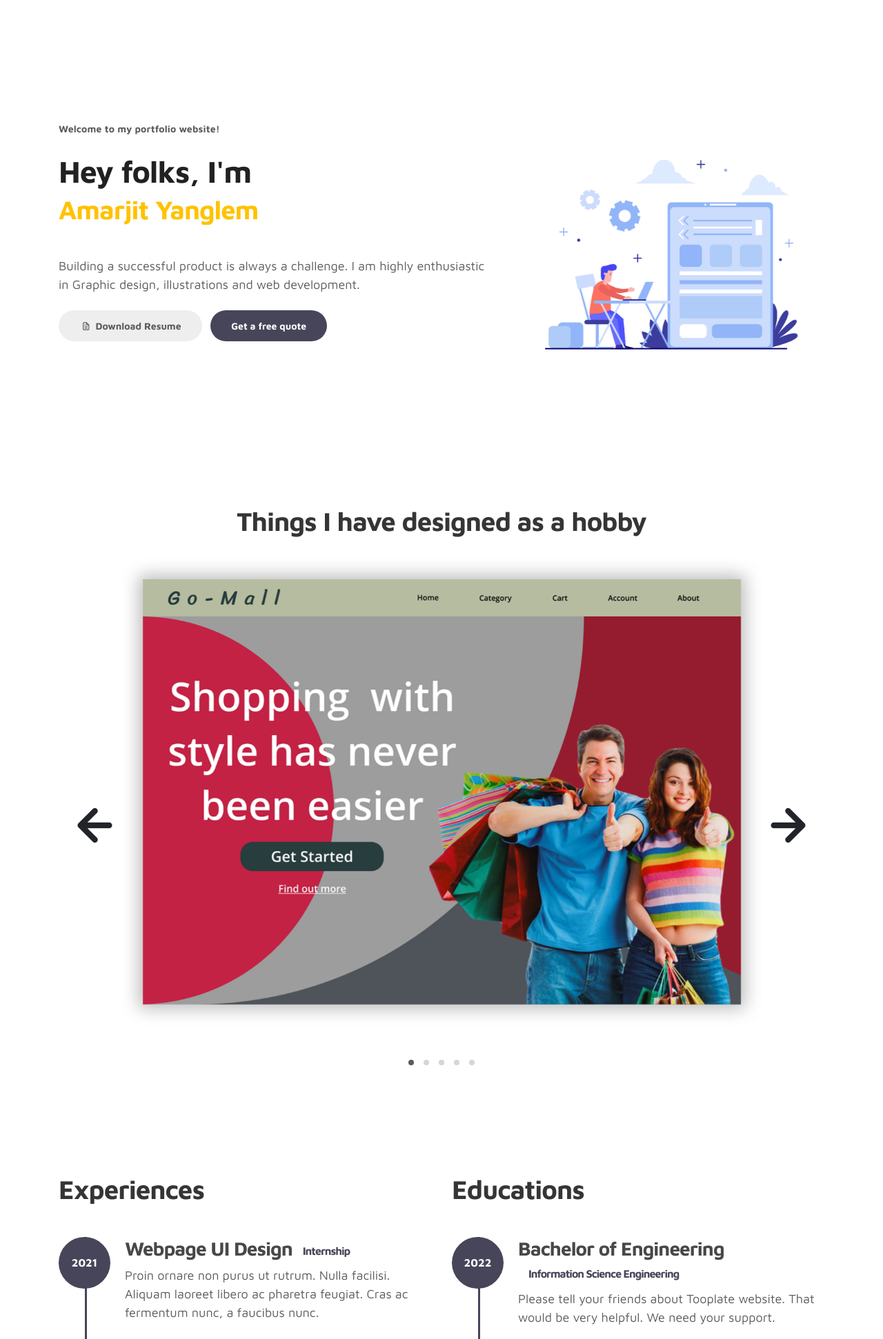
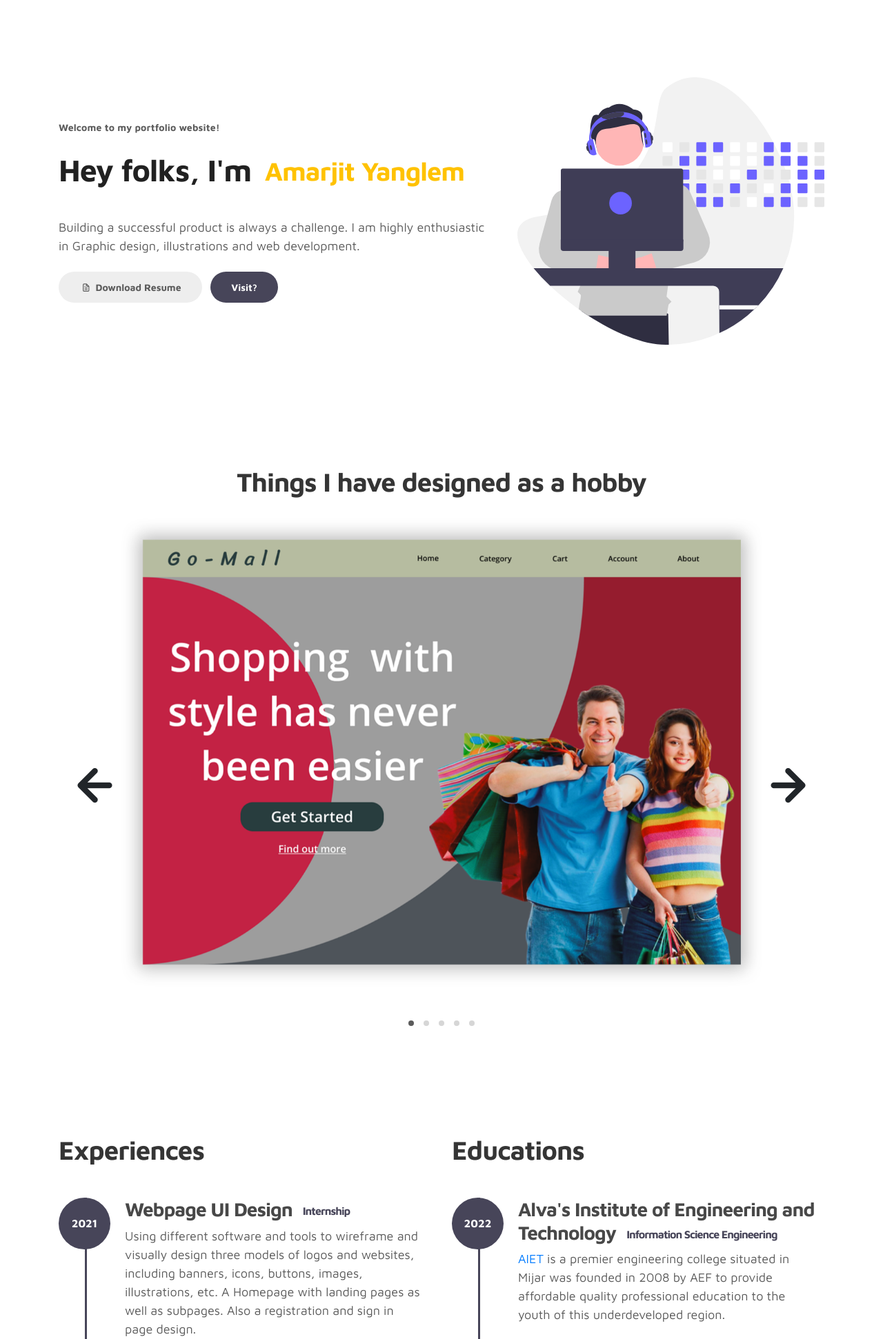
Before and after one commit to Aamjit/portfolio.amarjit.yanglem, a PHP site: page / in a window 1280 px wide. Shown: the part 86-2028 px from the top of the page at 69% size. Run offline with PHP 8.4, Linux system fonts and the light colour scheme; grey boxes are pictures that could not be loaded.

Commit message:
Content updated.

```diff
--- a/css/portfolio.css
+++ b/css/portfolio.css
@@ -113,7 +113,7 @@ b, strong {
   margin-top: 5px;
   margin-bottom: 1.5em;
   width: auto;
-  min-width: 360px;
+  min-width: 330px;
   position: relative;
 }
 
--- a/index.html
+++ b/index.html
@@ -86,15 +86,15 @@ https://www.tooplate.com/view/2115-marvel
                         <p>Building a successful product is always a challenge. I am highly enthusiastic in Graphic design, illustrations and web development.</p>
 
                         <div class="custom-btn-group mt-4">
-                          <a href="#" class="btn mr-lg-2 custom-btn"><i class='uil uil-file-alt'></i> Download Resume</a>
-                          <a href="#contact" class="btn custom-btn custom-btn-bg custom-btn-link">Get a free quote</a>
+                          <a href="images/resume/Amarjit_yanglem_Resume.pdf" class="btn mr-lg-2 custom-btn"><i class='uil uil-file-alt'></i> Download Resume</a>
+                          <a href="#contact" class="btn custom-btn custom-btn-bg custom-btn-link">Visit?</a>
                         </div>
                     </div>
                 </div>
 
                 <div class="col-lg-5 col-md-12 col-12">
                     <div class="about-image svg">
-                        <img src="images/undraw/—Pngtree—mobile application software developer scene_6245272.png" class="img-fluid" alt="svg image">
+                        <img src="images/undraw/undraw_Developer_activity_re_39tg.svg" class="img-fluid" alt="svg image">
                     </div>
                 </div>
 
@@ -165,7 +165,9 @@ https://www.tooplate.com/view/2115-marvel
                              </div>
                              <div class="timeline-info">
                                   <h3><span>Webpage UI Design</span><small>Internship</small></h3>
-                                  <p>Proin ornare non purus ut rutrum. Nulla facilisi. Aliquam laoreet libero ac pharetra feugiat. Cras ac fermentum nunc, a faucibus nunc.</p>
+                                  <p>Using different software and tools to wireframe and visually design three models of logos and
+                                    websites, including banners, icons, buttons, images, illustrations, etc. A Homepage with landing
+                                    pages as well as subpages. Also a registration and sign in page design.</p>
                              </div>
                         </div>
 
@@ -175,7 +177,7 @@ https://www.tooplate.com/view/2115-marvel
                             </div>
                             <div class="timeline-info">
                                 <h3><span>Vector Illustrator</span><small></small></h3>
-                                <p>Fusce rutrum augue id orci rhoncus molestie. Nunc auctor dignissim lacus vel iaculis.</p>
+                                <p>A personal experience of mine. Started out as a hobby and have gained considerabble experience in illustrations.</p>
                             </div>
                         </div>
 
@@ -211,8 +213,8 @@ https://www.tooplate.com/view/2115-marvel
                                   <span>2022</span>
                              </div>
                              <div class="timeline-info">
-                                  <h3><span>Bachelor of Engineering</span><small>Information Science Engineering</small></h3>
-                                  <p>Please tell your friends about Tooplate website. That would be very helpful. We need your support.</p>
+                                  <h3><span>Alva's Institute of Engineering and Technology</span><small>Information Science Engineering</small></h3>
+                                  <p><a href="https://www.aiet.org.in/">AIET</a> is a premier engineering college situated in Mijar was founded in 2008 by AEF to provide affordable quality professional education to the youth of this underdeveloped region.</p>
                              </div>
                         </div>
 
@@ -222,7 +224,7 @@ https://www.tooplate.com/view/2115-marvel
                             </div>
                             <div class="timeline-info">
                                 <h3><span>C.C. Higher Secondary School</span><small></small></h3>
-                                <p><a rel="nofollow" href="https://www.facebook.com/tooplate">Tooplate</a> is a great website to download HTML templates without any login or email.</p>
+                                <p><a rel="nofollow" href="http://www.cchrsecschool.in/">C.C. Hr Sec School</a> is a premier boys' school in the state of Manipur with a view to impart Education for  all round development of the young's mind.</p>
                             </div>
                         </div>
 
@@ -232,7 +234,7 @@ https://www.tooplate.com/view/2115-marvel
                             </div>
                             <div class="timeline-info">
                                 <h3><span>Tiny Tots' Unique Schools</span><small></small></h3>
-                                <p>You can freely use Tooplate's templates for your business or personal sites. You cannot redistribute this template without a permission.</p>
+                                <p><a href="#">TTUS</a> is co-educational and it doesn't have an attached pre-primary section. The school is N/A in nature and is not using school building as a shift-school. English is the medium of instructions in this school.</p>
                             </div>
                         </div>
 
@@ -270,7 +272,7 @@ https://www.tooplate.com/view/2115-marvel
 
           <div class="col-lg-6 col-12">
             <div class="contact-form">
-              <h2 class="mb-4">Interested to work together? Let's talk</h2>
+              <h2 class="mb-4">Interested? Let's talk</h2>
 
               <form action="" method="get">
                 <div class="row">
```
Also changed, not shown: images/undraw/undraw_Developer_activity_re_39tg.svg (added), 1 other file.
